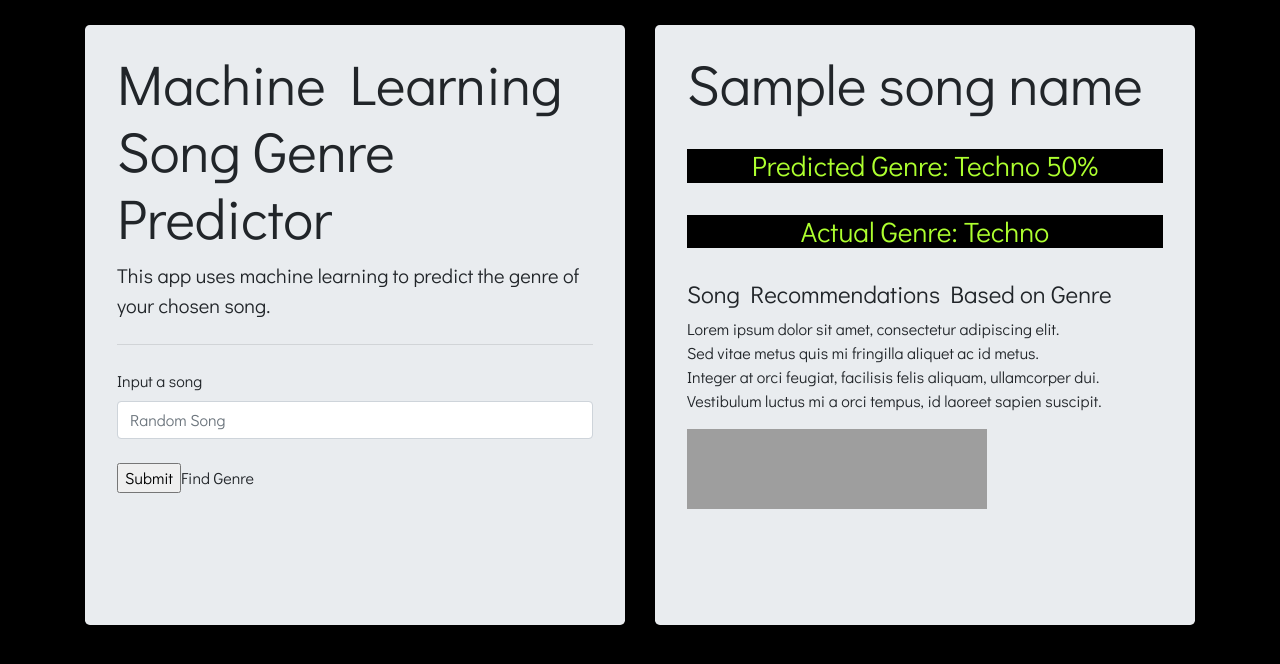
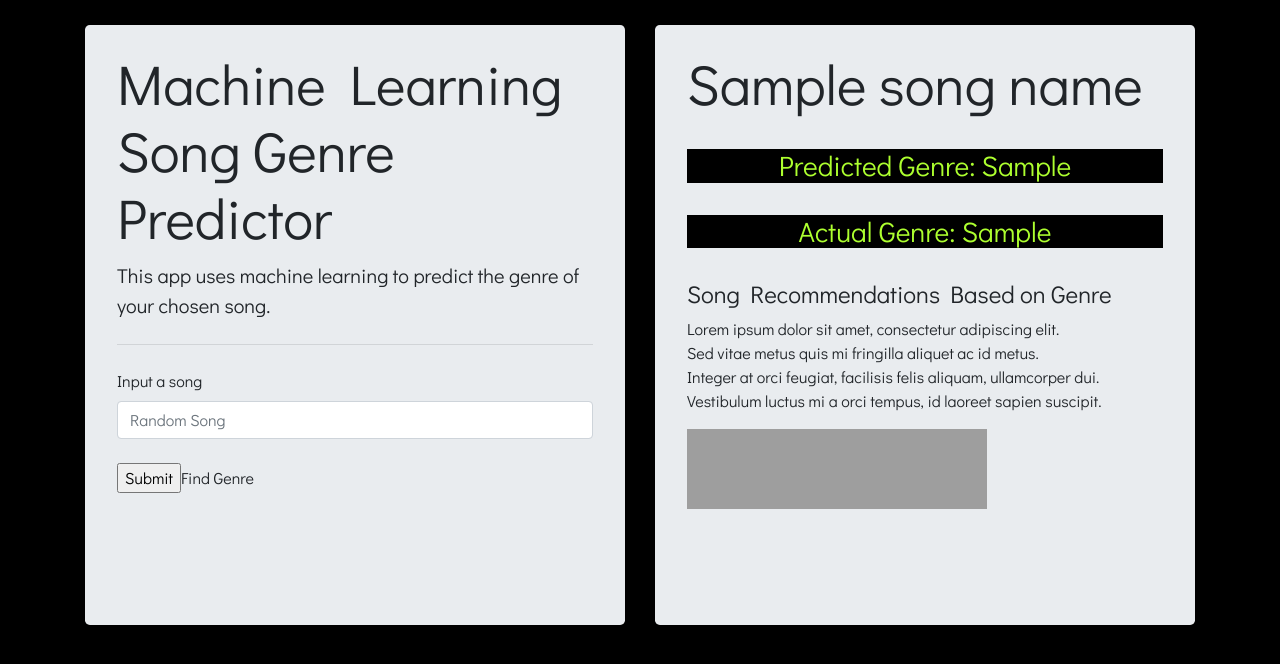
Before and after one commit to JenQian/machine_learning_music_classifier, a Flask app: template templates/index.html in a window 1280 px wide. Shown: the top 664 px of the page. Run offline with Flask 2, Linux system fonts and the light colour scheme; the template is opened without the code that fills it: most values are stand-ins (such as "Sample title", 1, 10 or a date in 2020); parts of the project's set-up code (start-up, migrations or seed data) failed here and were passed over; some libraries are stand-ins or nearby versions; grey boxes are pictures that could not be loaded.

Commit message:
it works

```diff
--- a/app.py
+++ b/app.py
@@ -4,7 +4,7 @@ import pickle
 app = Flask(__name__)
 
 # Load the model
-with open('pickle413.joblib', 'r') as pkl:
+with open('pickle415.pickle', 'rb') as pkl:
     model = pickle.load(pkl)
 
 genres={1: 'Movie',
@@ -137,10 +137,10 @@ def index():
 def handledata():
 
     # use helper function to get result
-    song_output=use_model(request.form["input_song"])
+    song_name=use_model(request.form["input_song"])
 
 
-    return render_template("index.html", song_name=song_output)
+    return render_template("index.html", **song_name)
 
 
 
--- a/templates/index.html
+++ b/templates/index.html
@@ -47,16 +47,16 @@
           <!-- right side -->
           <div class="col-sm">
             <div class="jumbotron">
-                <h1 class="display-4">{{ song_name["song_name"] }}</h1>
+                <h1 class="display-4">{{ song_name }}</h1>
                 <br>
                                 <!-- prediction -->
                                 <div class="genre_predict">
-                                    <h3>Predicted Genre: Techno 50%</h3>
+                                    <h3>Predicted Genre: {{ user_song_genre }}</h3>
                                 </div>
                                 <br>
                                 <!-- actual -->
                                 <div class="actual_genre">
-                                    <h3>Actual Genre: Techno </h3>
+                                    <h3>Actual Genre: {{ actual_genre }} </h3>
                                 </div>
                                 <br>
                                 <h4>Song Recommendations Based on Genre</h6>
```
